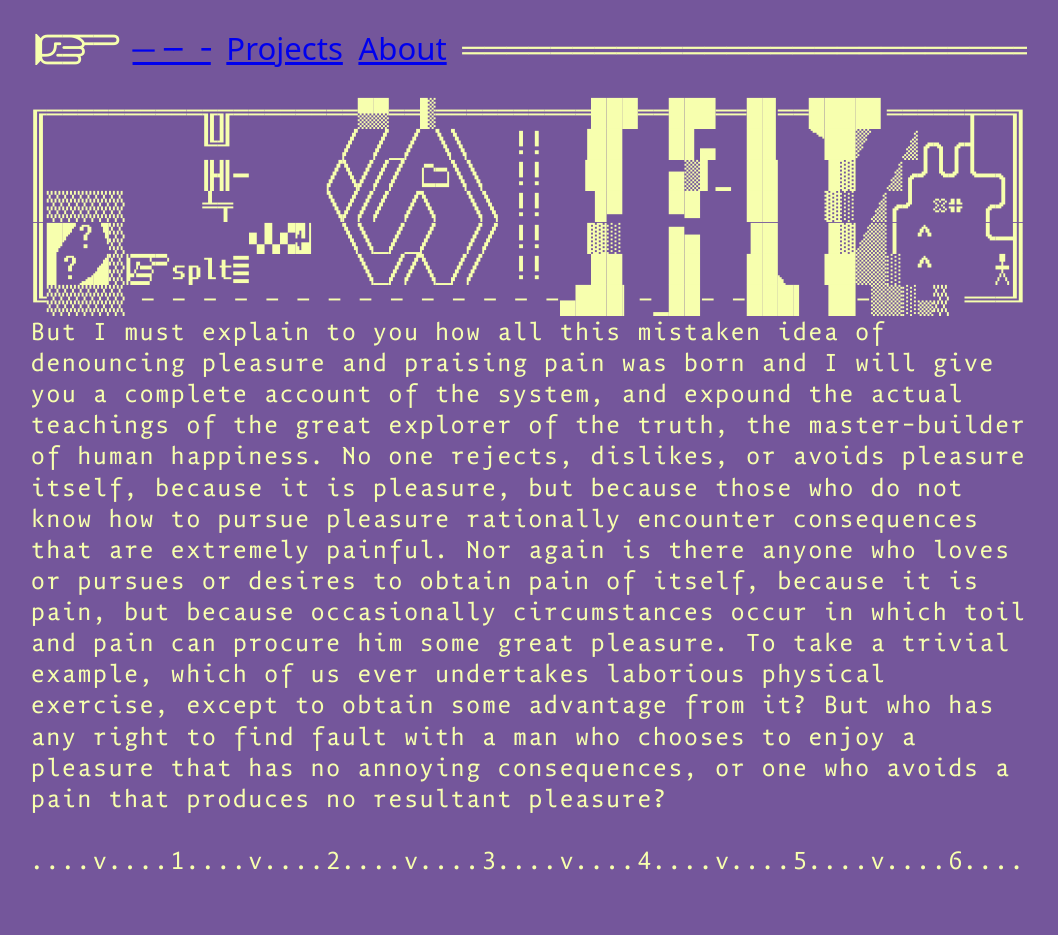
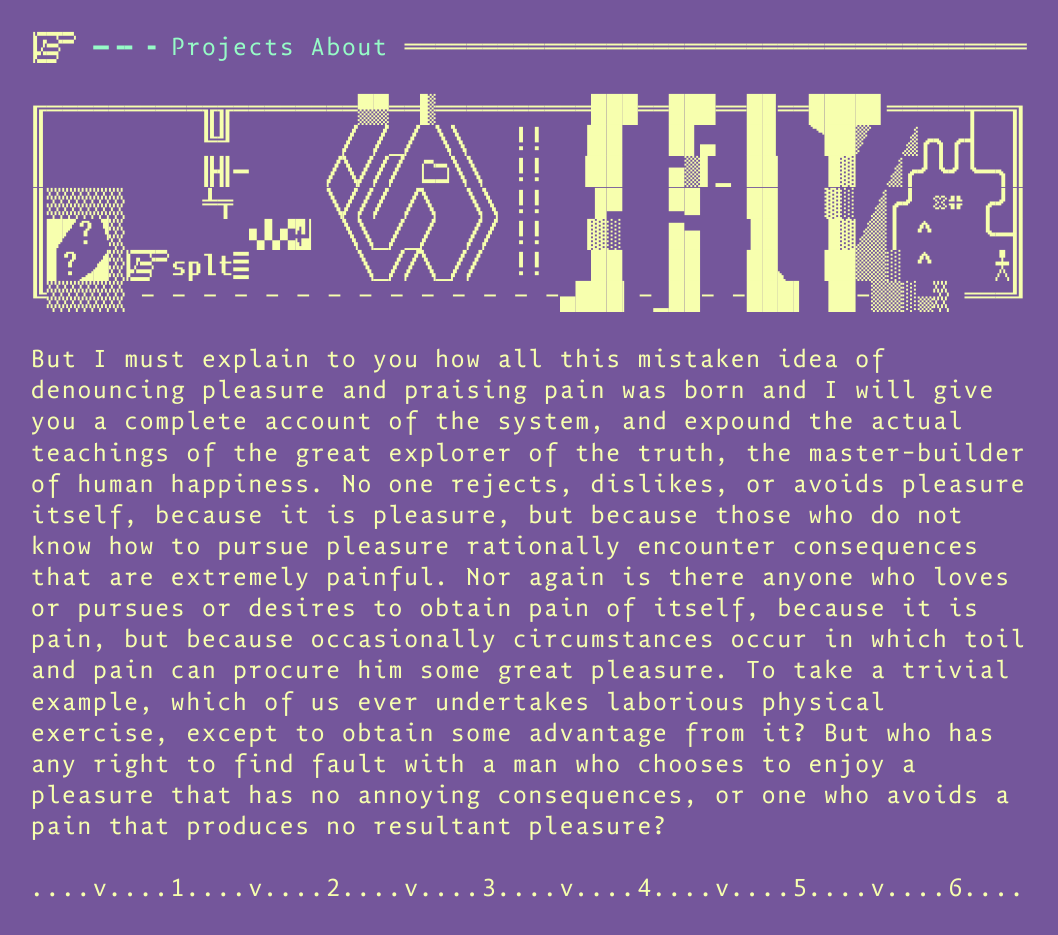
Before and after one commit to bsplt/Backside, a Gatsby site: page / in a window 1280 px wide. Shown: the whole page, without its empty margins (111-1169 px from the left). Before the commit the page ends 907 px from the top, so only its background shows below. Built offline with nearby package versions, Linux system fonts and the light colour scheme; Gatsby itself is replaced by a stand-in of ours.

Commit message:
add further basic styling features

```diff
--- a/src/components/layout.css
+++ b/src/components/layout.css
@@ -13,6 +13,9 @@
   --margin: 2;
   --colorA: #74569b;
   --colorB: #f7ffae;
+  --colorC: #96fbc7;
+  --colorD: #d8bfd8;
+  --colorE: #ffb3cb;
 }
 
 html {
@@ -48,23 +51,38 @@ body {
   overflow: hidden;
 }
 
-aside {
+aside,
+.blocks {
   font-family: "Unscii", "Courier New", monospace;
   white-space: nowrap;
   font-size: 1rem;
+  letter-spacing: 0;
   line-height: 1rem;
+  vertical-align: text-bottom;
 }
 
-main {
+body {
   font-family: "Quadraat Sans Mono", "Courier New", monospace;
   font-size: 0.85rem;
   letter-spacing: 0.075rem;
   line-height: 1rem;
 }
 
-p {
+p,
+aside {
   margin-top: 0;
   margin-bottom: 1rem;
+}
+
+a {
+  text-decoration: none;
+  color: var(--colorC);
+  transition: color 250ms ease-out, background-color 250ms ease-out;
+}
+
+a:hover {
+  color: var(--colorA);
+  background-color: var(--colorC);
 }
 
 ::selection {
```
